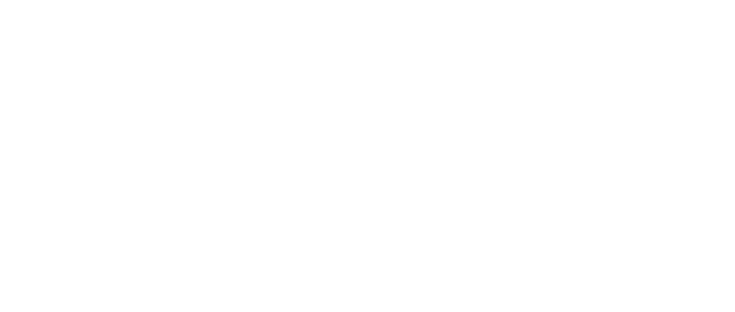
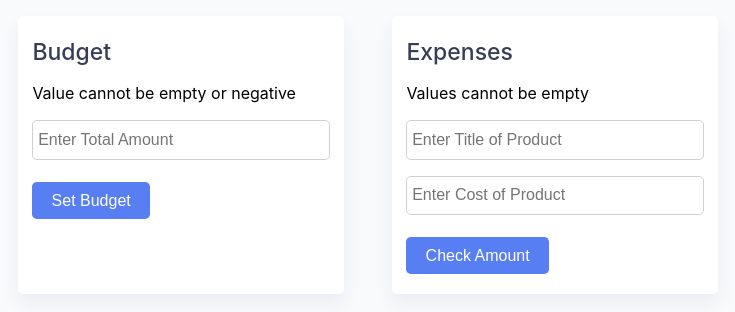
Before and after one commit to alohadancex/Budget-app, a plain HTML site: page index.html in a window 1280 px wide. Shown: the whole page, without its empty margins (272-1007 px from the left). Drawn offline with Linux system fonts and the light colour scheme.

Commit message:
add block budget and espenses in html and styles

```diff
--- a/index.html
+++ b/index.html
@@ -5,8 +5,54 @@
 		<meta http-equiv="X-UA-Compatible" content="IE=edge" />
 		<meta name="viewport" content="width=device-width, initial-scale=1.0" />
 		<title>Budget App</title>
+		<!-- Font Awesome Icons -->
+		<link
+			rel="stylesheet"
+			href="https://cdnjs.cloudflare.com/ajax/libs/font-awesome/6.1.1/css/all.min.css"
+		/>
+		<!-- Google Fonts -->
+		<link
+			href="https://fonts.googleapis.com/css2?family=Poppins:wght@400;500&display=swap"
+			rel="stylesheet"
+		/>
 		<link rel="stylesheet" href="style.css" />
 		<script src="script.js" defer></script>
 	</head>
+	  <div class="wrapper">
+      <div class="container">
+        <div class="sub-container">
+          <!-- Budget -->
+          <div class="total-amount-container">
+            <h3>Budget</h3>
+            <p class="hide error" id="budget-error">
+              Value cannot be empty or negative
+            </p>
+            <input
+              type="number"
+              id="total-amount"
+              placeholder="Enter Total Amount"
+            />
+            <button class="submit" id="total-amount-button">Set Budget</button>
+          </div>
+          <!-- Expenditure -->
+          <div class="user-amount-container">
+            <h3>Expenses</h3>
+            <p class="hide error" id="product-title-error">
+              Values cannot be empty
+            </p>
+            <input
+              type="text"
+              class="product-title"
+              id="product-title"
+              placeholder="Enter Title of Product"
+            />
+            <input
+              type="number"
+              id="user-amount"
+              placeholder="Enter Cost of Product"
+            />
+            <button class="submit" id="check-amount">Check Amount</button>
+          </div>
+        </div>
 	<body></body>
 </html>
--- a/style.css
+++ b/style.css
@@ -14,4 +14,91 @@ body {
 	font-family: -apple-system, BlinkMacSystemFont, 'Segoe UI', Roboto,
 		Oxygen-Sans, Ubuntu, Cantarell, 'Helvetica Neue', sans-serif;
 	line-height: 1.4;
+	background-color: #f8fafc;
 }
+
+.wrapper {
+	width: 90%;
+	font-size: 16px;
+	max-width: 43.75em;
+	margin: 1em auto;
+}
+.container {
+	width: 100%;
+}
+.sub-container {
+	width: 100%;
+	display: grid;
+	grid-template-columns: 1fr 1fr;
+	gap: 3em;
+}
+.flex {
+	display: flex;
+	align-items: center;
+}
+.flex-space {
+	display: flex;
+	justify-content: space-between;
+	align-items: center;
+}
+.wrapper h3 {
+	color: #363d55;
+	font-weight: 500;
+	margin-bottom: 0.6em;
+	font-size: 23px;
+}
+.container input {
+	display: block;
+	width: 100%;
+	padding: 0.6em 0.3em;
+	border: 1px solid #d0d0d0;
+	border-radius: 0.3em;
+	color: #414a67;
+	outline: none;
+	font-weight: 400;
+	margin-bottom: 0.6em;
+	margin-top: 1em;
+	font-size: 1em;
+}
+.container input:focus {
+	border-color: #587ef4;
+}
+.total-amount-container,
+.user-amount-container {
+	background-color: #ffffff;
+	padding: 1.25em 0.9em;
+	border-radius: 0.3em;
+	box-shadow: 0 0.6em 1.2em rgba(28, 0, 80, 0.06);
+}
+.output-container {
+	background-color: #587ef4;
+	color: #ffffff;
+	border-radius: 0.3em;
+	box-shadow: 0 0.6em 1.2em rgba(28, 0, 80, 0.06);
+	margin: 2em 0;
+	padding: 1.2em;
+}
+
+.output-container p {
+	font-weight: 500;
+	margin-bottom: 0.6em;
+}
+
+.output-container span {
+	display: block;
+	text-align: center;
+	font-weight: 400;
+	color: #e5e5e5;
+}
+
+.submit {
+	font-size: 1em;
+	margin-top: 0.8em;
+	background-color: #587ef4;
+	border: none;
+	outline: none;
+	color: #ffffff;
+	padding: 0.6em 1.2em;
+	border-radius: 0.3em;
+	cursor: pointer;
+}
```
